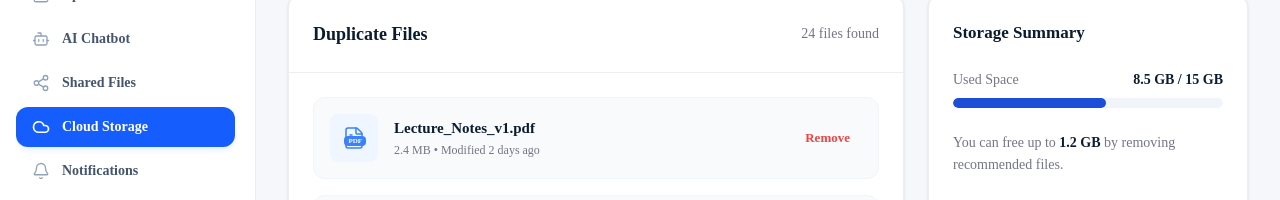
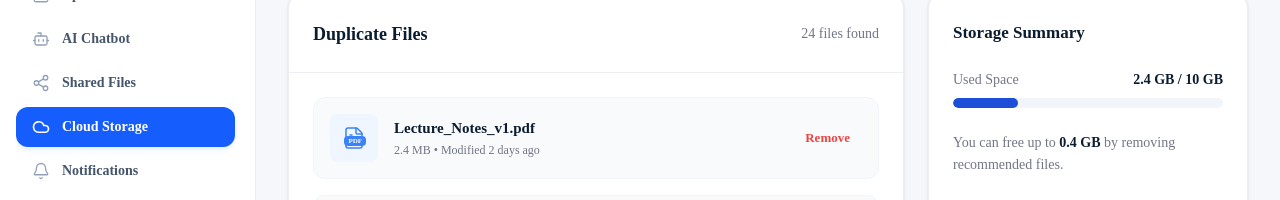
Before and after one commit to huynhduybinh24/SWP391_AIStudyHub, a React (Vite) app in the folder FrontEnd/: page /dashboard/storage/cleanup in a window 1280 px wide. Shown: the part 229-429 px from the top of the page. Built offline with nearby package versions, Linux system fonts and the light colour scheme; the HTML template or start-up script is replaced by a standard one.

Commit message:
feat: add StorageCleanupPage component for identifying and removing duplicate or large unused files

```diff
--- a/FrontEnd/src/features/storage/pages/StorageCleanupPage.tsx
+++ b/FrontEnd/src/features/storage/pages/StorageCleanupPage.tsx
@@ -3,6 +3,8 @@ import { Link } from 'react-router-dom'
 import { Button } from '@/components/ui/Button'
 import { Card, CardContent } from '@/components/ui/Card'
 import { useState } from 'react'
+import { useAuthStore } from '@/stores/authStore'
+import { env } from '@/config/env'
 
 const INITIAL_DUPLICATES = [
   {
@@ -69,8 +71,11 @@ export function StorageCleanupPage() {
     }, 2000)
   }
 
-  const usedGB = 8.5
-  const totalGB = 15
+  const user = useAuthStore((s) => s.user)
+  const isPro = user?.plan === 'pro'
+
+  const usedGB = isPro ? 8.5 : 2.4
+  const totalGB = isPro ? env.PRO_STORAGE_LIMIT : env.FREE_STORAGE_LIMIT
   const percentage = (usedGB / totalGB) * 100
 
   return (
@@ -193,7 +198,7 @@ export function StorageCleanupPage() {
             </div>
 
             <p className="text-sm text-muted mb-6 leading-relaxed">
-              You can free up to <span className="font-bold text-foreground">1.2 GB</span> by removing recommended files.
+              You can free up to <span className="font-bold text-foreground">{isPro ? '1.2 GB' : '0.4 GB'}</span> by removing recommended files.
             </p>
 
             <Button
```
